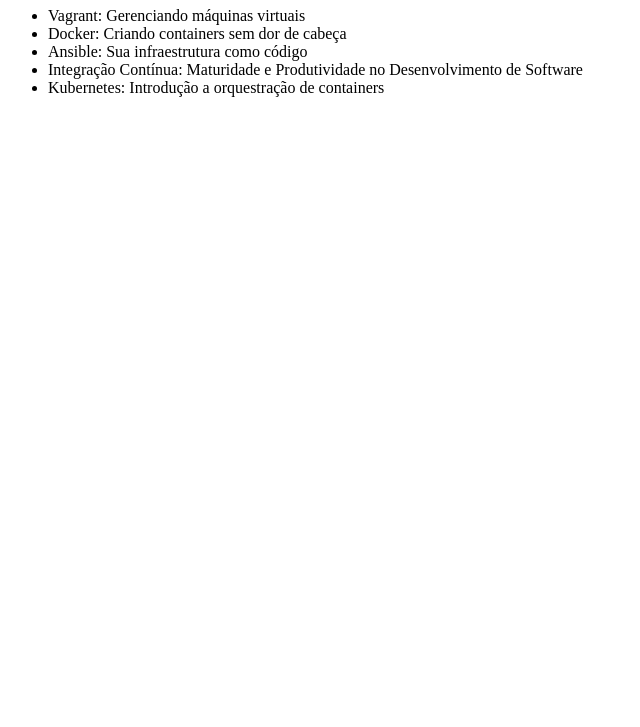
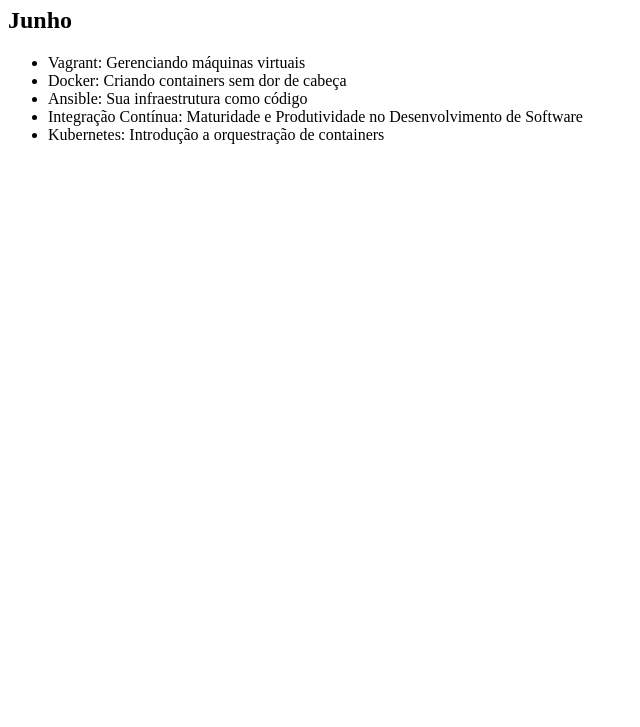
Before and after one commit to peternascimento/alura, a plain HTML site: page index.html in a window 1280 px wide. Shown: the part 73-800 px from the top of the page, without its empty margins (0-640 px from the left). Drawn offline with Linux system fonts and the light colour scheme.

Commit message:
Titulo h2

```diff
--- a/index.html
+++ b/index.html
@@ -6,7 +6,7 @@
 	</head>
 	<body>
 		<h1>Cursos de DevOps 2023</h1>
-
+		<h2>Junho</h2>
 		<ul>
 
 	            <li>Vagrant: Gerenciando máquinas virtuais</li>
```
